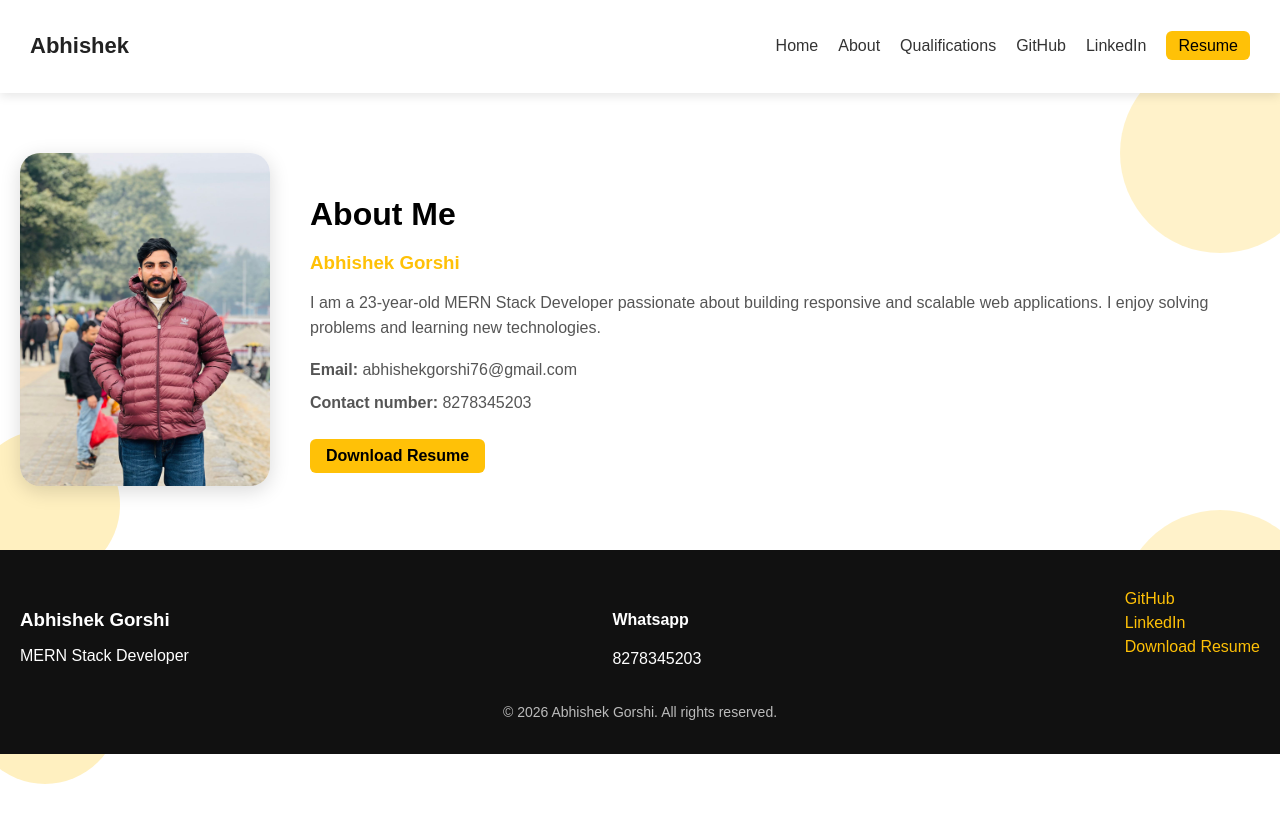
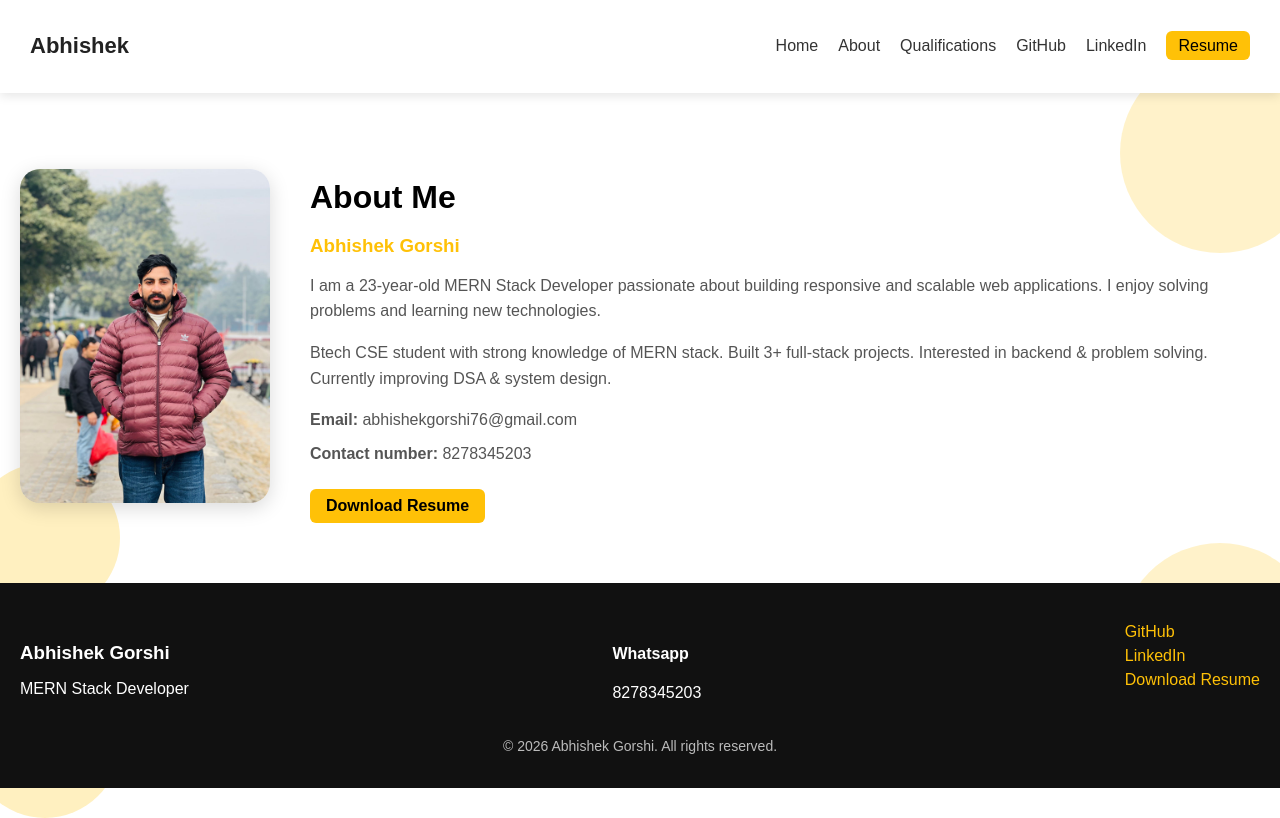
Before and after one commit to Abhishekgorshi/portfolio, a React (Create React App) app in the folder my-portfolio/: page /aboutMe in a window 1280 px wide. Shown: the top 818 px of the page. Built offline with nearby package versions, Linux system fonts and the light colour scheme.

Commit message:
Update aboutme.jsx
ab

```diff
--- a/my-portfolio/src/Pages/aboutme.jsx
+++ b/my-portfolio/src/Pages/aboutme.jsx
@@ -22,6 +22,11 @@ function AboutMe() {
               building responsive and scalable web applications.
               I enjoy solving problems and learning new technologies.
             </p>
+            <p>Btech CSE student with strong knowledge of MERN stack.
+Built 3+ full-stack projects.
+Interested in backend & problem solving.
+Currently improving DSA & system design.
+</p>
 
             <div className="about-info">
               <p><strong>Email:</strong> abhishekgorshi76@gmail.com </p>
```
